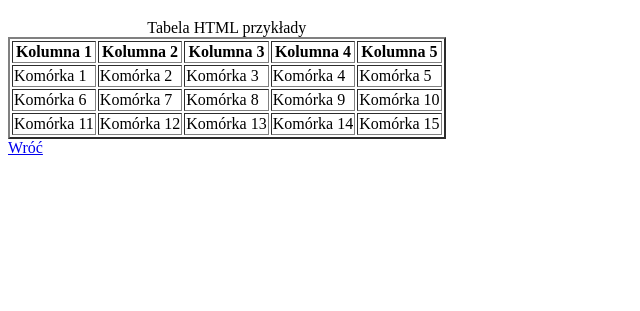
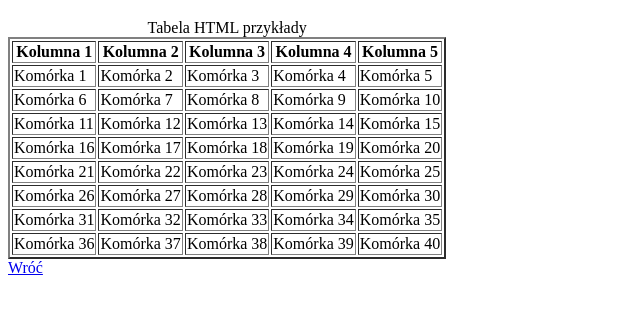
Before and after one commit to BartoszSlawek/BartoszSlawek2K, a plain HTML site: page tabela_Sławek.html in a window 1280 px wide. Shown: the part 79-390 px from the top of the page, without its empty margins (0-640 px from the left). Drawn offline with Linux system fonts and the light colour scheme.

Commit message:
Update tabela_Sławek.html

```diff
--- a/tabela_Sławek.html
+++ b/tabela_Sławek.html
@@ -41,6 +41,41 @@
  <td>Komórka 14</td>
  <td>Komórka 15</td>
  </tr>
+<tr>
+ <td>Komórka 16</td>
+ <td>Komórka 17</td>
+ <td>Komórka 18</td>
+ <td>Komórka 19</td>
+ <td>Komórka 20</td>
+ </tr>
+<tr>
+ <td>Komórka 21</td>
+ <td>Komórka 22</td>
+ <td>Komórka 23</td>
+ <td>Komórka 24</td>
+ <td>Komórka 25</td>
+ </tr>
+<tr>
+ <td>Komórka 26</td>
+ <td>Komórka 27</td>
+ <td>Komórka 28</td>
+ <td>Komórka 29</td>
+ <td>Komórka 30</td>
+ </tr>
+<tr>
+ <td>Komórka 31</td>
+ <td>Komórka 32</td>
+ <td>Komórka 33</td>
+ <td>Komórka 34</td>
+ <td>Komórka 35</td>
+ </tr>
+<tr>
+ <td>Komórka 36</td>
+ <td>Komórka 37</td>
+ <td>Komórka 38</td>
+ <td>Komórka 39</td>
+ <td>Komórka 40</td>
+ </tr>
  </tbody>
 </table>
         <a href="htmlindex.html"> Wróć </a></font>
```
